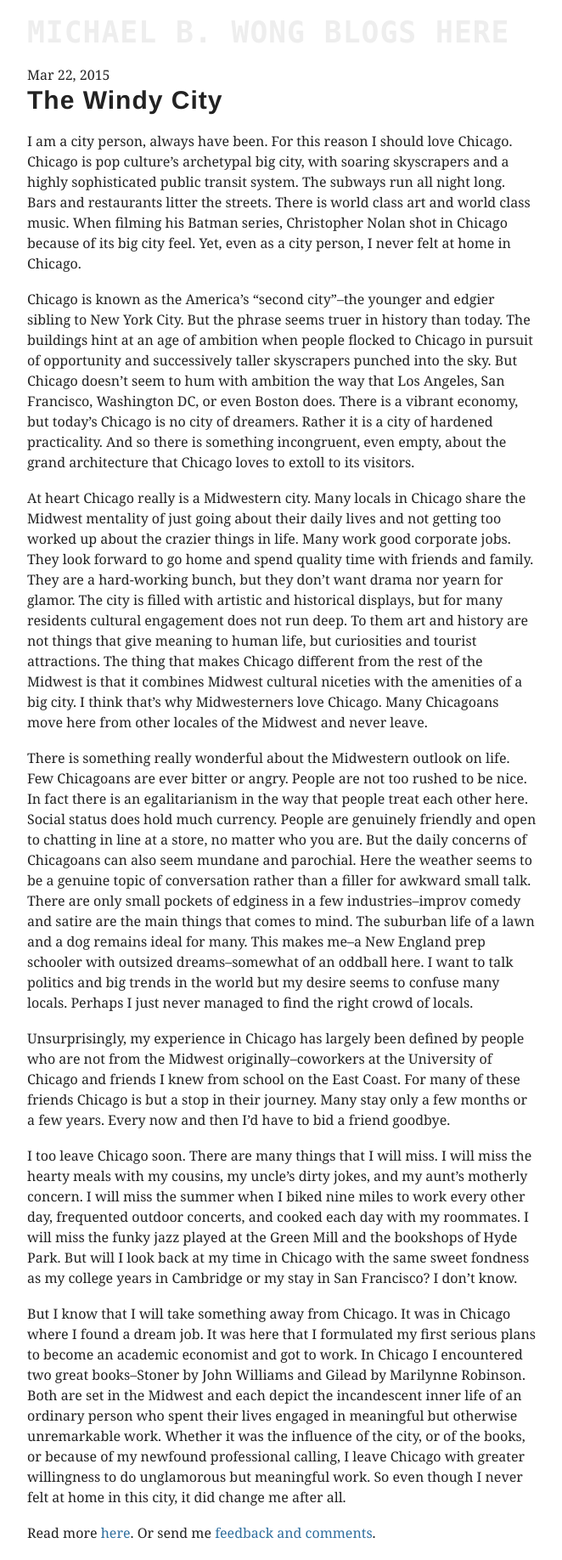
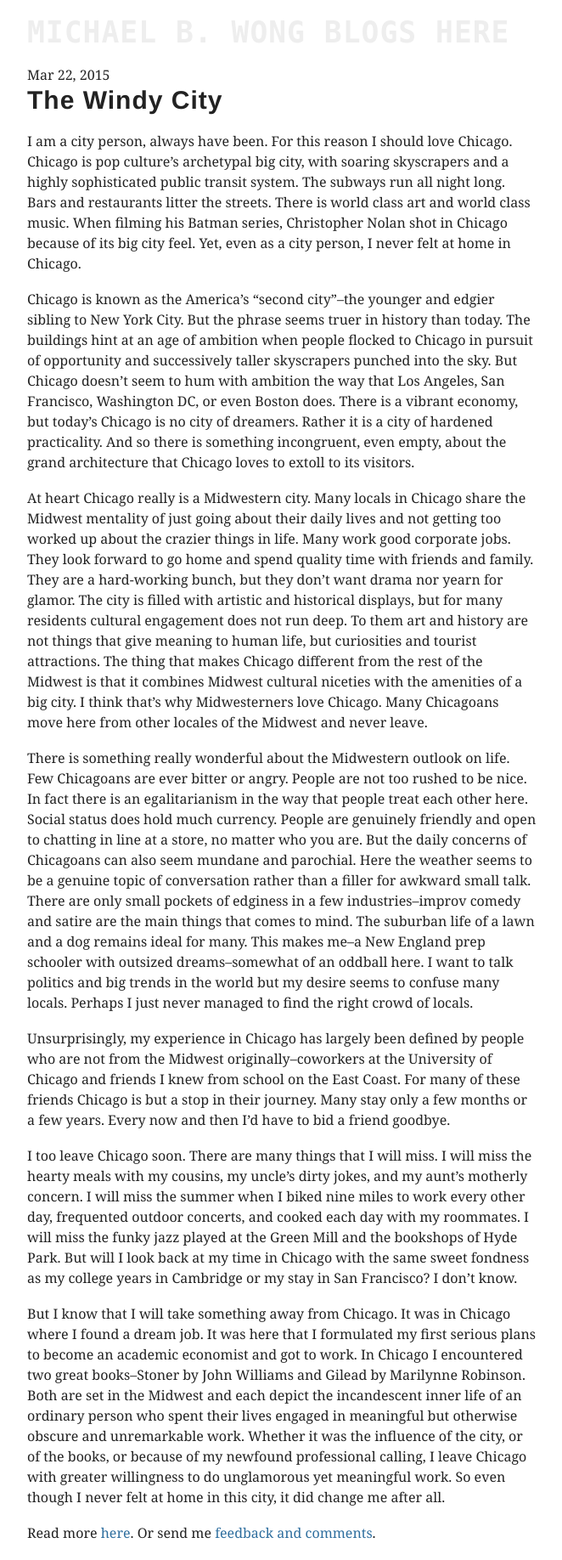
Before and after one commit to mbwong/mbwong.github.com, a Jekyll site: the page built from _posts/2015-03-22-chicago.md, in a window 1280 px wide. Shown: the whole page at 85% size, without its empty margins (308-970 px from the left). Built offline with Jekyll 4.4.1, drawn with Linux system fonts in a browser that asks for light colours.

Commit message:
Update 2015-03-22-chicago.md

```diff
--- a/_posts/2015-03-22-chicago.md
+++ b/_posts/2015-03-22-chicago.md
@@ -18,4 +18,4 @@
 
 I too leave Chicago soon. There are many things that I will miss. I will miss the hearty meals with my cousins, my uncle's dirty jokes, and my aunt's motherly concern. I will miss the summer when I biked nine miles to work every other day, frequented outdoor concerts, and cooked each day with my roommates. I will miss the funky jazz played at the Green Mill and the bookshops of Hyde Park. But will I look back at my time in Chicago with the same sweet fondness as my college years in Cambridge or my stay in San Francisco? I don't know.
 
-But I know that I will take something away from Chicago. It was in Chicago where I found a dream job. It was here that I formulated my first serious plans to become an academic economist and got to work. In Chicago I encountered two great books--Stoner by John Williams and Gilead by Marilynne Robinson. Both are set in the Midwest and each depict the incandescent inner life of an ordinary person who spent their lives engaged in meaningful but otherwise unremarkable work. Whether it was the influence of the city, or of the books, or because of my newfound professional calling, I leave Chicago with greater willingness to do unglamorous but meaningful work. So even though I never felt at home in this city, it did change me after all.
+But I know that I will take something away from Chicago. It was in Chicago where I found a dream job. It was here that I formulated my first serious plans to become an academic economist and got to work. In Chicago I encountered two great books--Stoner by John Williams and Gilead by Marilynne Robinson. Both are set in the Midwest and each depict the incandescent inner life of an ordinary person who spent their lives engaged in meaningful but otherwise obscure and unremarkable work. Whether it was the influence of the city, or of the books, or because of my newfound professional calling, I leave Chicago with greater willingness to do unglamorous yet meaningful work. So even though I never felt at home in this city, it did change me after all.
```
